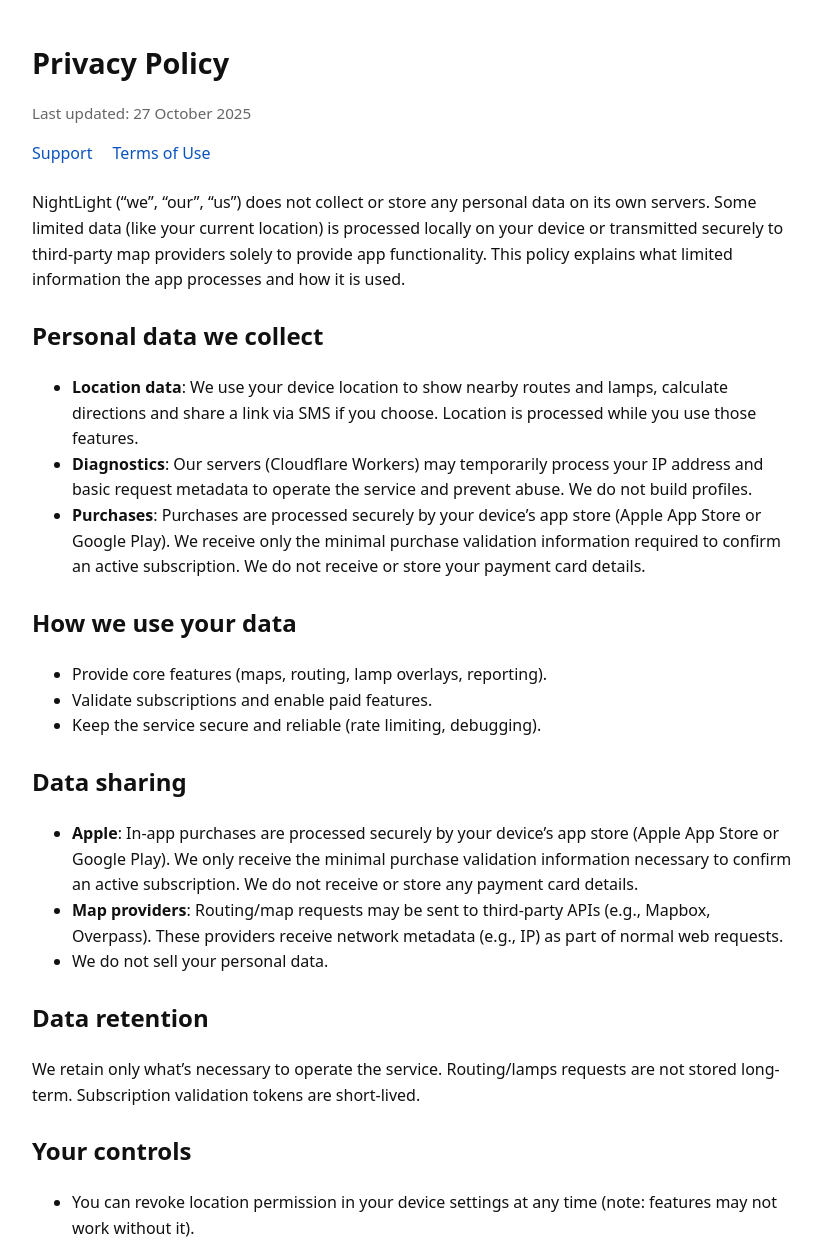
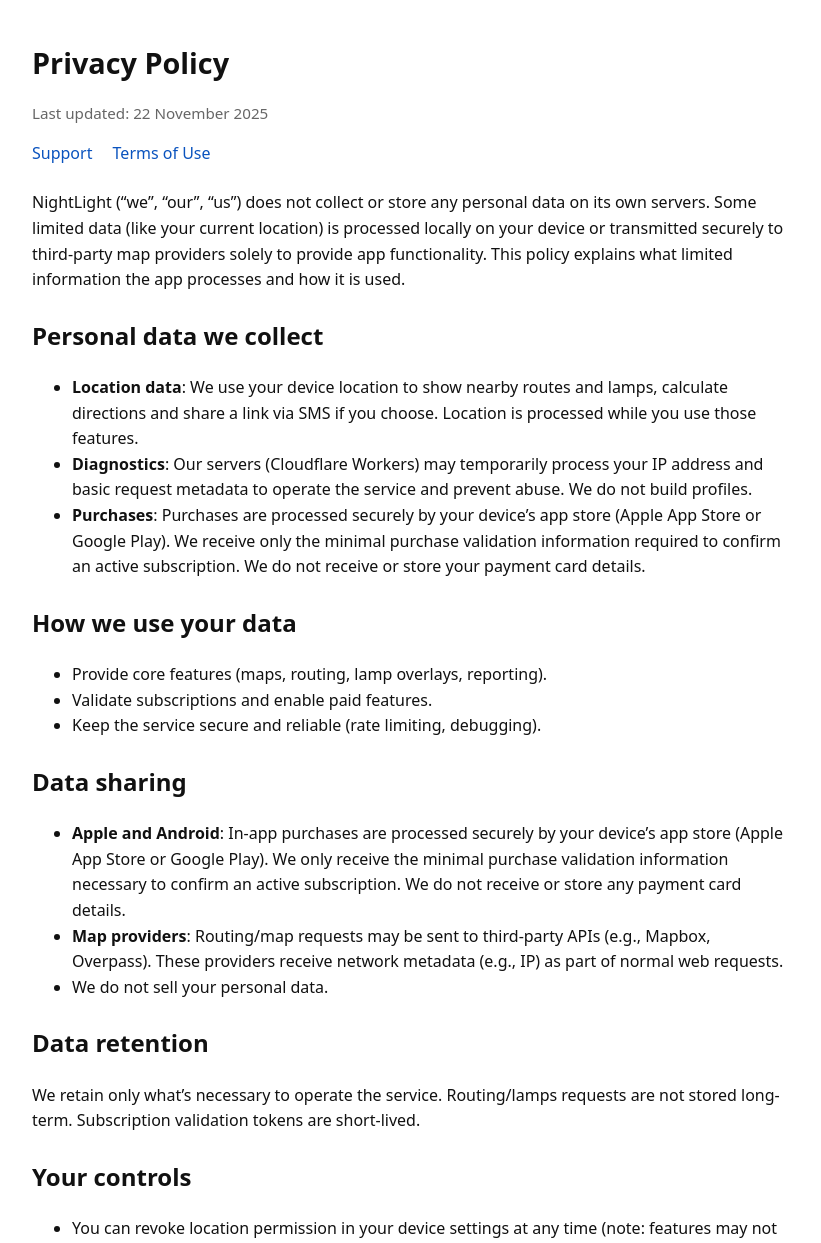
Before and after one commit to TomAnderson94/nightlight-site, a plain HTML site: page privacy.html in a window 1280 px wide. Shown: the top 1243 px of the page, without its empty margins (228-1049 px from the left). Drawn offline with Linux system fonts and the light colour scheme.

Commit message:
Update privacy.html

```diff
--- a/privacy.html
+++ b/privacy.html
@@ -17,7 +17,7 @@
 </head>
 <body>
   <h1>Privacy Policy</h1>
-  <p class="muted">Last updated: 27 October 2025</p>
+  <p class="muted">Last updated: 22 November 2025</p>
 
   <nav>
     <a href="index.html">Support</a>
@@ -43,7 +43,7 @@
 
   <h2>Data sharing</h2>
   <ul>
-    <li><strong>Apple</strong>: In-app purchases are processed securely by your device’s app store (Apple App Store or Google Play). We only receive the minimal purchase validation information necessary to confirm an active subscription. We do not receive or store any payment card details.</li>
+    <li><strong>Apple and Android</strong>: In-app purchases are processed securely by your device’s app store (Apple App Store or Google Play). We only receive the minimal purchase validation information necessary to confirm an active subscription. We do not receive or store any payment card details.</li>
     <li><strong>Map providers</strong>: Routing/map requests may be sent to third-party APIs (e.g., Mapbox, Overpass). These providers receive network metadata (e.g., IP) as part of normal web requests.</li>
     <li>We do not sell your personal data.</li>
   </ul>
```
